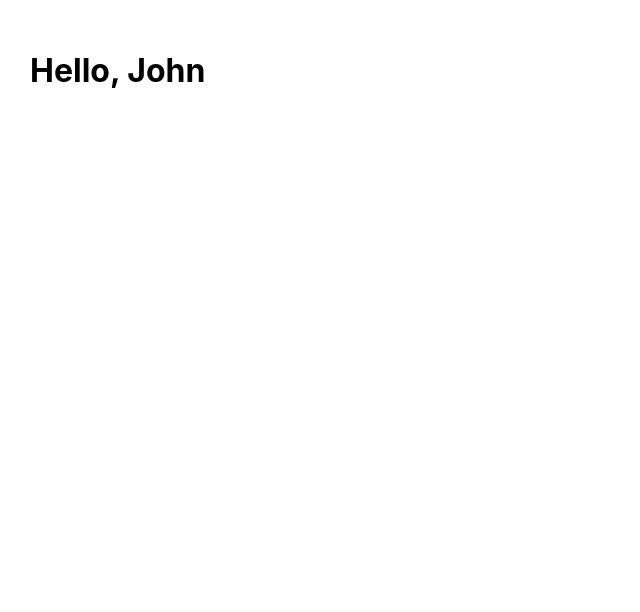
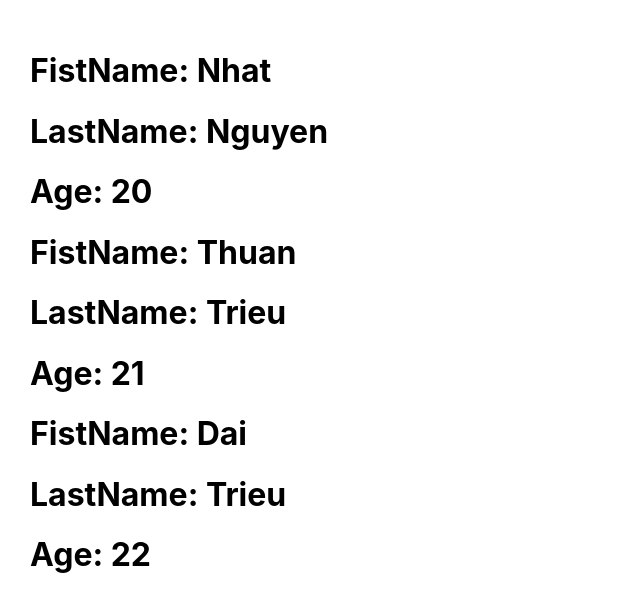
Before and after one commit to quocnhat02/microservice-dotnet, a React (Create React App) app: page / in a window 1280 px wide. Shown: the top 612 px of the page, without its empty margins (0-640 px from the left). Built offline with nearby package versions, Linux system fonts and the light colour scheme.

Commit message:
create Person

```diff
--- a/src/App.jsx
+++ b/src/App.jsx
@@ -1,12 +1,21 @@
 import React, { useState } from "react";
 
+const Person = ({ firstName, lastName, age }) => {
+  return (
+    <>
+      <h1>FistName: {firstName}</h1>
+      <h1>LastName: {lastName}</h1>
+      <h1>Age: {age}</h1>
+    </>
+  );
+};
+
 const App = () => {
-  const name = "John";
-  const isNameShowing = false;
-
   return (
     <div className="App" style={{ padding: 30 }}>
-      <h1>Hello, {!isNameShowing && name}</h1>
+      <Person firstName="Nhat" lastName="Nguyen" age="20" />
+      <Person firstName="Thuan" lastName="Trieu" age="21" />
+      <Person firstName="Dai" lastName="Trieu" age="22" />
     </div>
   );
 };
```
